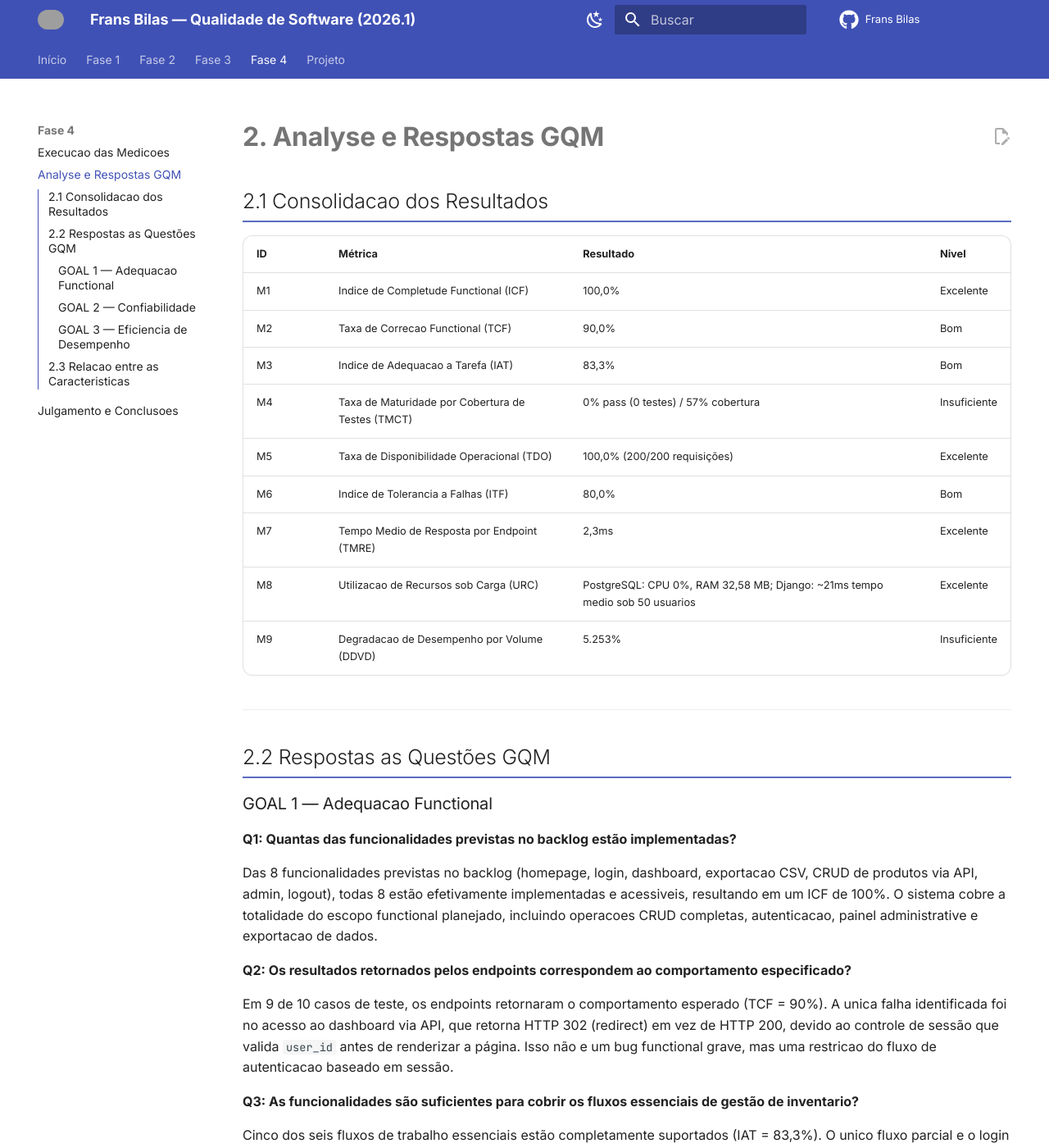
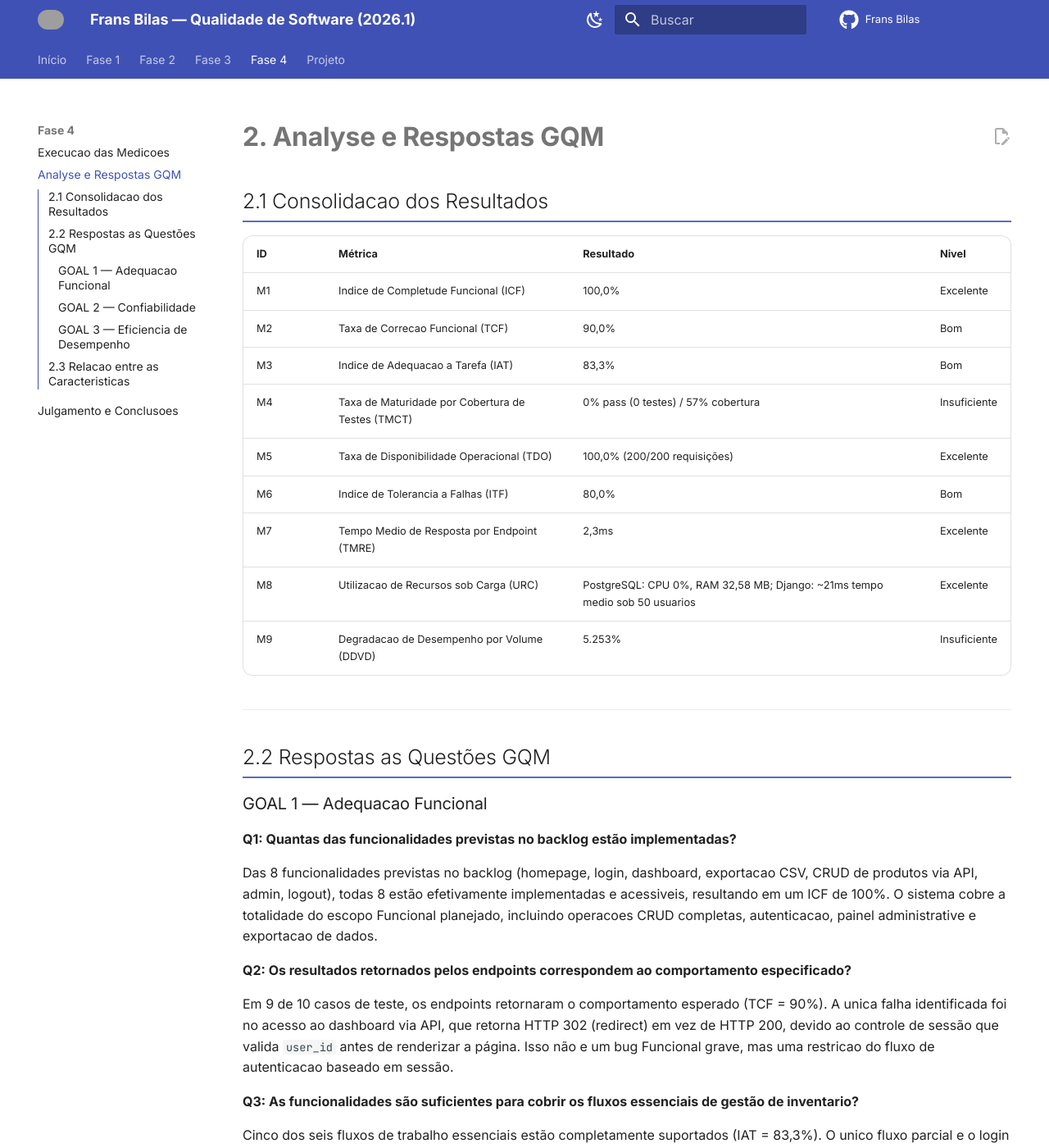
Before and after one commit to FCTE-Qualidade-de-Software-1/2026-1_T01_FRANS_BILAS, an MkDocs documentation site: the page built from docs/fase4/analise_gqm.md, in a window 1280 px wide and 1400 px high. Shown: the whole window at 82% size. Built offline with MkDocs 1.6.1 and Material for MkDocs 9.7.7, drawn with Linux system fonts in a browser that asks for light colours; comment, search, counter and statistics services are not loaded; some of the changed text lies outside the part shown; grey boxes are pictures that could not be loaded.

Commit message:
Update analise_gqm.md
correção

```diff
--- a/docs/fase4/analise_gqm.md
+++ b/docs/fase4/analise_gqm.md
@@ -4,8 +4,8 @@
 
 | ID | Métrica | Resultado | Nivel |
 |---|---|---|---|
-| M1 | Indice de Completude Functional (ICF) | 100,0% | Excelente |
-| M2 | Taxa de Correcao Functional (TCF) | 90,0% | Bom |
+| M1 | Indice de Completude Funcional (ICF) | 100,0% | Excelente |
+| M2 | Taxa de Correcao Funcional (TCF) | 90,0% | Bom |
 | M3 | Indice de Adequacao a Tarefa (IAT) | 83,3% | Bom |
 | M4 | Taxa de Maturidade por Cobertura de Testes (TMCT) | 0% pass (0 testes) / 57% cobertura | Insuficiente |
 | M5 | Taxa de Disponibilidade Operacional (TDO) | 100,0% (200/200 requisições) | Excelente |
@@ -18,21 +18,21 @@
 
 ## 2.2 Respostas as Questões GQM
 
-### GOAL 1 — Adequacao Functional
+### GOAL 1 — Adequacao Funcional
 
 **Q1: Quantas das funcionalidades previstas no backlog estão implementadas?**
 
-Das 8 funcionalidades previstas no backlog (homepage, login, dashboard, exportacao CSV, CRUD de produtos via API, admin, logout), todas 8 estão efetivamente implementadas e acessiveis, resultando em um ICF de 100%. O sistema cobre a totalidade do escopo functional planejado, incluindo operacoes CRUD completas, autenticacao, painel administrative e exportacao de dados.
+Das 8 funcionalidades previstas no backlog (homepage, login, dashboard, exportacao CSV, CRUD de produtos via API, admin, logout), todas 8 estão efetivamente implementadas e acessiveis, resultando em um ICF de 100%. O sistema cobre a totalidade do escopo Funcional planejado, incluindo operacoes CRUD completas, autenticacao, painel administrative e exportacao de dados.
 
 **Q2: Os resultados retornados pelos endpoints correspondem ao comportamento especificado?**
 
-Em 9 de 10 casos de teste, os endpoints retornaram o comportamento esperado (TCF = 90%). A unica falha identificada foi no acesso ao dashboard via API, que retorna HTTP 302 (redirect) em vez de HTTP 200, devido ao controle de sessão que valida `user_id` antes de renderizar a página. Isso não e um bug functional grave, mas uma restricao do fluxo de autenticacao baseado em sessão.
+Em 9 de 10 casos de teste, os endpoints retornaram o comportamento esperado (TCF = 90%). A unica falha identificada foi no acesso ao dashboard via API, que retorna HTTP 302 (redirect) em vez de HTTP 200, devido ao controle de sessão que valida `user_id` antes de renderizar a página. Isso não e um bug Funcional grave, mas uma restricao do fluxo de autenticacao baseado em sessão.
 
 **Q3: As funcionalidades são suficientes para cobrir os fluxos essenciais de gestão de inventario?**
 
 Cinco dos seis fluxos de trabalho essenciais estão completamente suportados (IAT = 83,3%). O unico fluxo parcial e o login via API REST (POST retorna erro 500), embora o login via formulario web funcione normalmente. Os fluxos de cadastro, consulta, edicao, remocao e exportacao funcionam sem problemas.
 
-**Resposta ao GOAL 1:** O sistema Agio apresenta nivel **Bom** em Adequacao Functional. A hipotese H1 (completude acima de 75%) foi **confirmada e superada** (100%). O sistema atende plenamente as necessidades basicas de gestão de inventario, com ressalvas na autenticacao via API.
+**Resposta ao GOAL 1:** O sistema Agio apresenta nivel **Bom** em Adequacao Funcional. A hipotese H1 (completude acima de 75%) foi **confirmada e superada** (100%). O sistema atende plenamente as necessidades basicas de gestão de inventario, com ressalvas na autenticacao via API.
 
 ---
 
@@ -76,8 +76,8 @@
 
 Conforme exigido nas premissas do projeto, apresentamos a relacao entre as tres características avaliadas:
 
-- **Adequacao Functional x Confiabilidade:** Embora todas as funcionalidades estejam implementadas (M1 = 100%), a ausencia total de testes automatizados (M4 = 0%) significa que a correção dessas funcionalidades não e verificada automaticamente. Qualquer manutencao futura pode introduzir regressoes sem deteccao. A alta completude functional sem cobertura de testes cria uma falsa sensacao de maturidade.
+- **Adequacao Funcional x Confiabilidade:** Embora todas as funcionalidades estejam implementadas (M1 = 100%), a ausencia total de testes automatizados (M4 = 0%) significa que a correção dessas funcionalidades não e verificada automaticamente. Qualquer manutencao futura pode introduzir regressoes sem deteccao. A alta completude Funcional sem cobertura de testes cria uma falsa sensacao de maturidade.
 
 - **Confiabilidade x Eficiencia de Desempenho:** A tolerância a falhas (M6 = 80%) e razoavel, mas a aceitacao de precos negativos pode gerar dados inconsistentes no banco, o que agravaria a degradação de desempenho (M9) ao processar dados inválidos em consultas de listagem. Alem disso, a ausencia de validacao robusta sob carga pode multiplicar entradas inválidas.
 
-- **Adequacao Functional x Eficiencia de Desempenho:** Todas as funcionalidades implementadas (M1) apresentaram tempos de resposta excelentes (M7) em volumes baixos. Porem, a funcionalidade de exportacao CSV — que e uma das mais relevantes para PMEs — e justamente a mais afetada pela degradação por volume (M9). A funcionalidade existe, mas não escala.
+- **Adequacao Funcional x Eficiencia de Desempenho:** Todas as funcionalidades implementadas (M1) apresentaram tempos de resposta excelentes (M7) em volumes baixos. Porem, a funcionalidade de exportacao CSV — que e uma das mais relevantes para PMEs — e justamente a mais afetada pela degradação por volume (M9). A funcionalidade existe, mas não escala.
```
